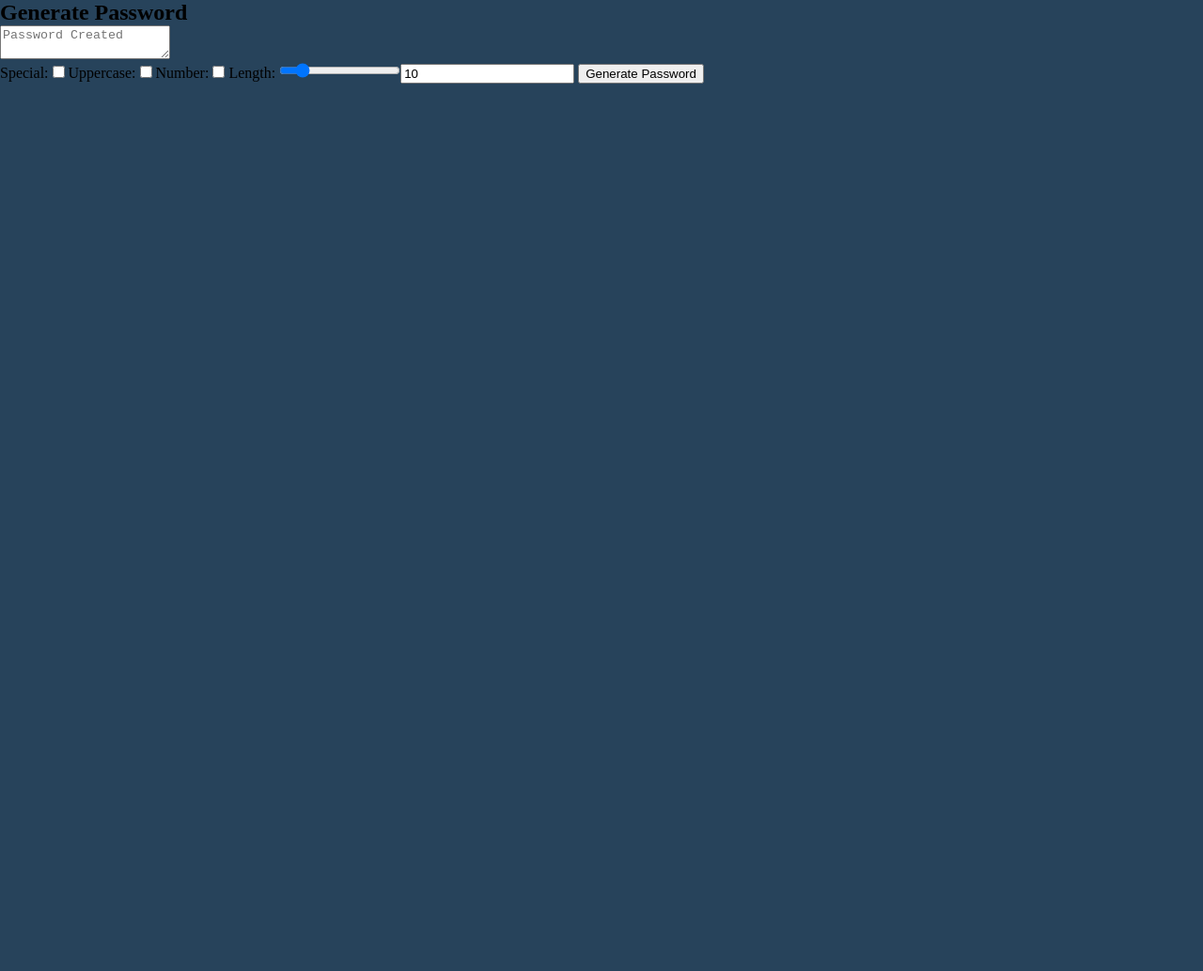
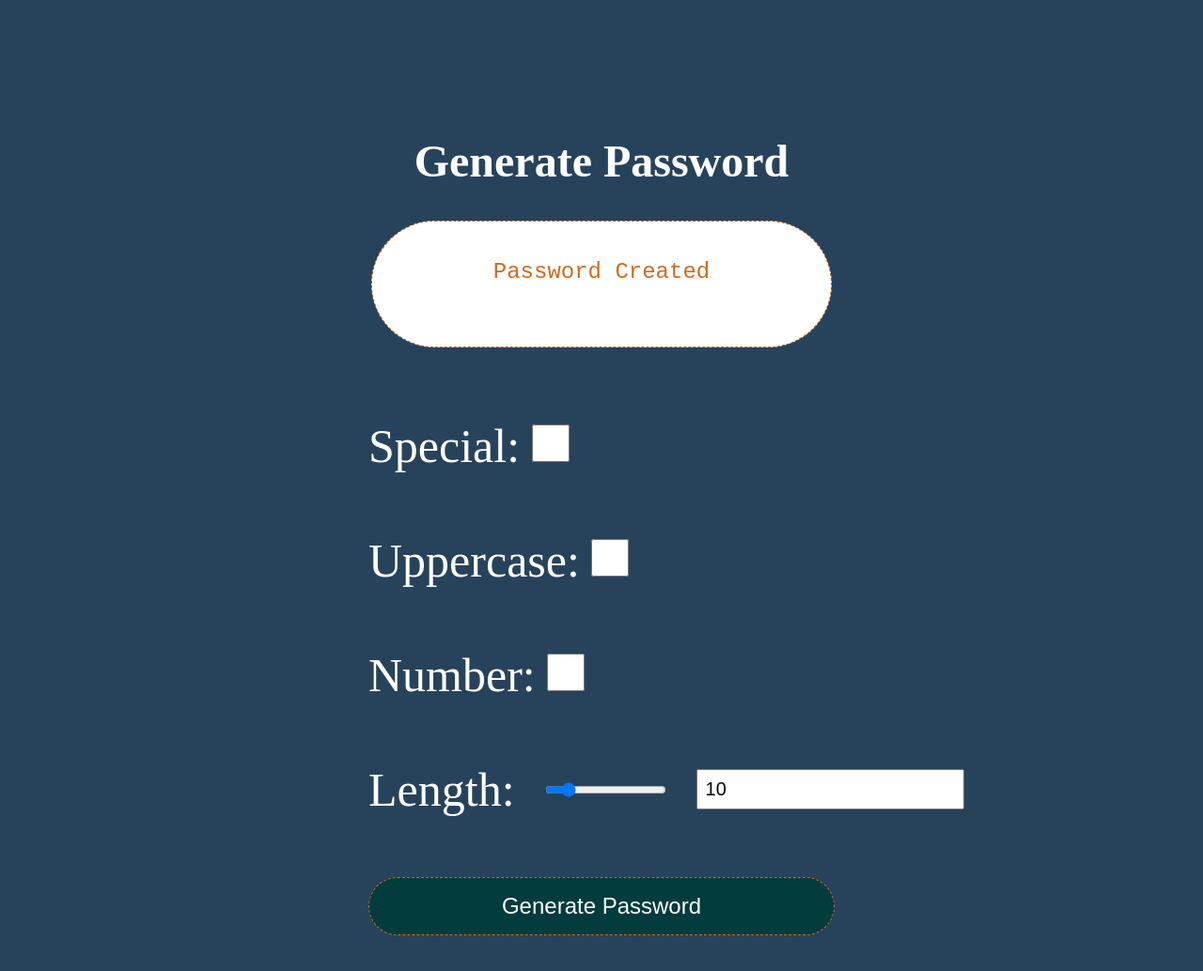
Before and after one commit to dodor101/generate-password, a plain HTML site: page index.html in a window 1280 px wide. Shown: the whole page at 94% size. Before the commit the page ends 800 px from the top, so only its background shows below. Drawn offline with Linux system fonts and the light colour scheme.

Commit message:
Add css Styling

```diff
--- a/assets/CSS/style.css
+++ b/assets/CSS/style.css
@@ -7,4 +7,96 @@
 }
 body {
   background-color: rgb(39, 67, 91);
+  display: flex;
+  justify-content: center;
+  align-items: center;
 }
+
+header {
+  font-size: 200%;
+  font-weight: 700;
+  margin-bottom: 2%;
+}
+
+.section-body {
+  color: #fff;
+  display: flex;
+  justify-content: center;
+  align-items: center;
+  padding: 4rem;
+  flex-direction: column;
+  gap: 1rem;
+  width: 90%;
+  margin: 5rem;
+}
+
+form {
+  display: grid;
+  grid-template-columns: 2;
+  gap: 4rem;
+  grid-auto-rows: minmax(50px, auto);
+  grid-auto-columns: minmax(50px, auto);
+  font-size: 2rem;
+  width: 50%;
+}
+form label input[type='checkbox'] {
+  width: 40px;
+  height: 40px;
+  background-color: #fff;
+}
+
+form div label input[type='range'] {
+  width: 250px;
+}
+
+textarea {
+  text-align: center;
+  resize: none;
+  border: 1px dashed chocolate;
+  max-width: 50%;
+  min-width: 30%;
+  padding: 4% 10%;
+  border-radius: 12rem;
+  font-size: 1.5rem;
+  overflow: hidden;
+  margin-bottom: 6%;
+  outline: none;
+  user-select: all;
+}
+
+textarea::placeholder {
+  color: chocolate;
+  text-align: center;
+}
+
+.submit-btn {
+  background-color: rgb(3, 60, 60);
+  color: #fff;
+  outline: none;
+  border: 1px dashed chocolate;
+  border-radius: 12rem;
+  font-size: 1.5rem;
+  padding: 1rem 2rem;
+  cursor: pointer;
+}
+.submit-btn:hover {
+  background-color: gainsboro;
+  color: #000;
+}
+
+.number {
+  font-size: 20px;
+  outline: none;
+  padding: 0.5rem;
+}
+.range-label {
+  display: flex;
+  justify-content: flex-start;
+  align-items: center;
+  flex-direction: row;
+  gap: 2rem;
+  flex-wrap: nowrap;
+}
+label {
+  font-size: 50px;
+}
--- a/index.html
+++ b/index.html
@@ -15,15 +15,22 @@
       </header>
       <textarea readonly id="display-password" placeholder="Password Created"></textarea>
 
-      <form class='form'>
+      <form class="form">
         <label for="special">Special: <input id="special" name="special" type="checkbox" /></label>
-        <label for="uppercase">Uppercase: <input id="uppercase" name="uppercase" type="checkbox"  /></label>
+        <label for="uppercase">Uppercase: <input id="uppercase" name="uppercase" type="checkbox" /></label>
         <!-- <label for="lowercase">Lowercase: <input id="lowercase" name="lowercase" type="checkbox" /></label> -->
         <label for="number">Number: <input id="number" name="number" type="checkbox" /></label>
-        <label for="length">Length: <input id="length" name="length" type="range" min='1' max='60' value='10' /><input class='number-input' type="number" value='10' /></label>
+        <div>
+          <label for="length" class='range-label'
+            >Length: <input id="length" class='length' name="length" type="range" min="1" max="60" value="10" /> <input
+              class="number-input number"
+              type="number"
+              value="10"
+          /></label>
+
+        </div>
         <input class="submit-btn" type="submit" value="Generate Password" />
       </form>
-
     </section>
   </body>
 </html>
```
